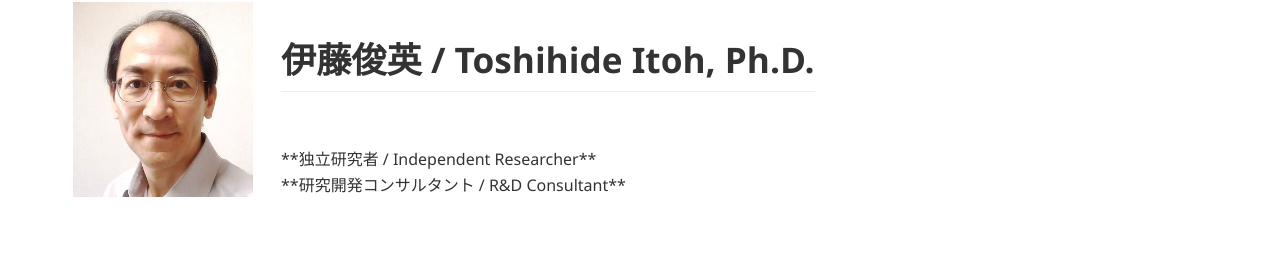
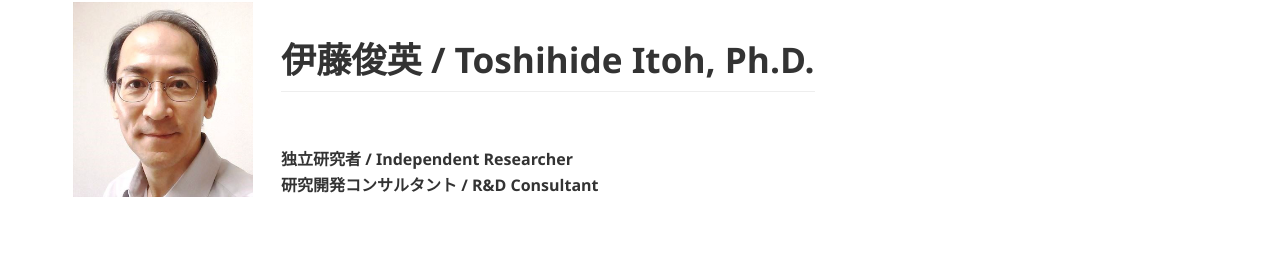
Before and after one commit to tnitoh/tnitoh.github.io, a Jekyll site: the page built from index.md, in a window 1280 px wide. Shown: the part 1838-2116 px from the top of the page. Built offline with Jekyll 4.4.1, drawn with Linux system fonts in a browser that asks for light colours; Markdown is read by kramdown in place of the engine named in the settings.

```diff
--- a/index.md
+++ b/index.md
@@ -66,6 +66,7 @@ toshihide.itoh＠gmail.com
 
 [ご連絡いただくにあたってのお願い](contact_note.md)
 
+
 <table>
   <tr>
     <td rowspan='2'>
@@ -76,7 +77,7 @@ toshihide.itoh＠gmail.com
     </td>
   <tr>
     <td>
-      **独立研究者 / Independent Researcher**<br>
-      **研究開発コンサルタント / R&D Consultant**
+      <b>独立研究者 / Independent Researcher</b><br>
+      <b>研究開発コンサルタント / R&D Consultant</b>
     </td>
   </tr>
```
